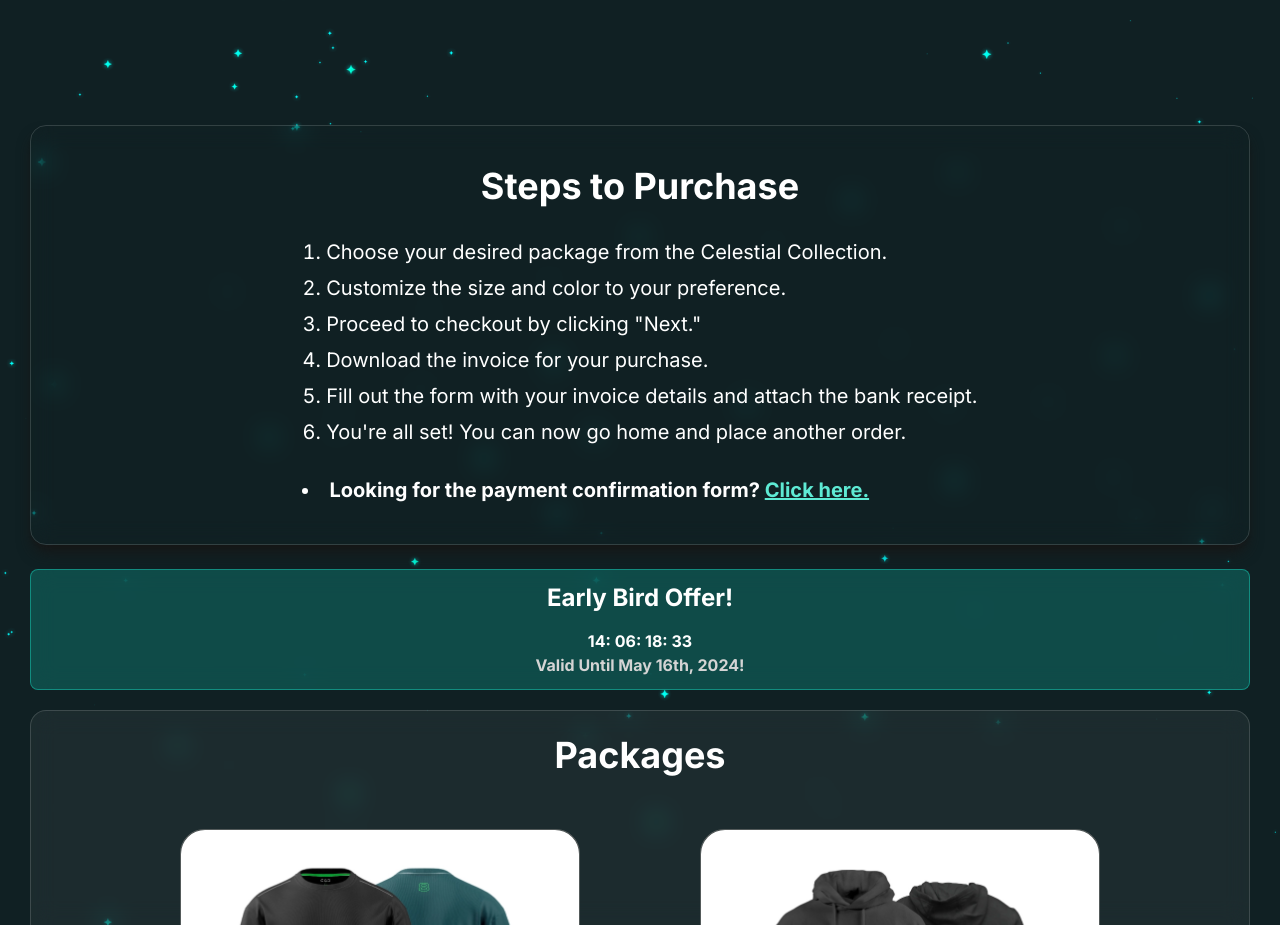
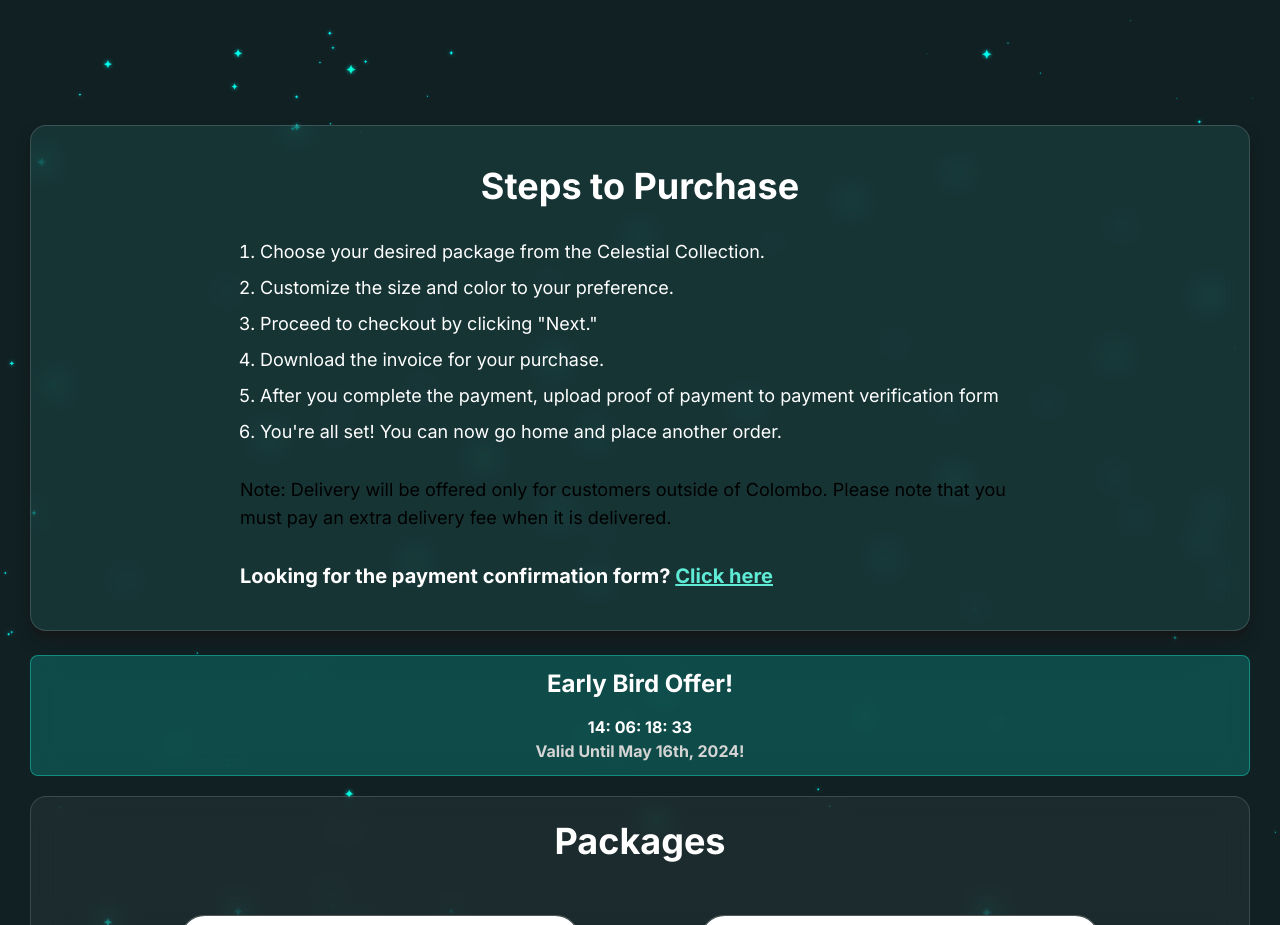
Before and after one commit to cipherdragon/codesprint-store, a Next.js app: page / in a window 1280 px wide. Shown: the part 861-1786 px from the top of the page. Built offline with nearby package versions, Linux system fonts and the light colour scheme.

Commit message:
Fixed UI in purchase instruction box, homepage.

```diff
--- a/src/app/page.tsx
+++ b/src/app/page.tsx
@@ -34,23 +34,26 @@ export default function Home() {
         <section
             className="proper-padded-container">
             <div className="mx-auto w-full">
-                <div className="p-10 rounded-2xl bg-gradient-to-r bg-opacity-10 border border-white border-opacity-15 backdrop-blur-md shadow-lg shadow-neutral-900 my-6 flex flex-col items-center space-y-4">
+                <div className="p-10 rounded-2xl bg-teal-300 bg-opacity-10 border border-white border-opacity-15 backdrop-blur-md shadow-lg shadow-neutral-900 my-6 flex flex-col items-center space-y-4">
                     <h2 className="text-center text-4xl font-bold text-white pb-4">Steps to Purchase</h2>
                     <div>
-                        <ol className="list-decimal list-inside space-y-2 text-white text-xl mb-[30px]">
+                        <ol className="ml-[20px] list-decimal list-outside space-y-2 text-white text-lg mb-[30px]">
                             <li>Choose your desired package from the Celestial Collection.</li>
                             <li>Customize the size and color to your preference.</li>
                             <li>Proceed to checkout by clicking &quot;Next.&quot;</li>
                             <li>Download the invoice for your purchase.</li>
-                            <li>Fill out the form with your invoice details and attach the bank receipt.</li>
+                            <li>After you complete the payment, upload proof of payment to payment verification form</li>
                             <li>You&apos;re all set! You can now go home and place another order.</li>
                         </ol>
-                        <ul className="font-bold text-xl w-full list-disc list-inside">
+                        <p className="max-w-[800px] text-lg mb-[30px]">
+                            Note: Delivery will be offered only for customers outside of Colombo. Please note that you must pay an extra delivery fee when it is delivered.
+                        </p>
+                        <ul className="font-bold text-xl w-full">
                             <li className="text-white">
                                 Looking for the payment confirmation form?&nbsp;
                                 <a href="https://codesprint.lk/store-checkout"
                                     className="text-teal-300 underline">
-                                    Click here.
+                                    Click here
                                 </a>
                             </li>
                         </ul>
```
